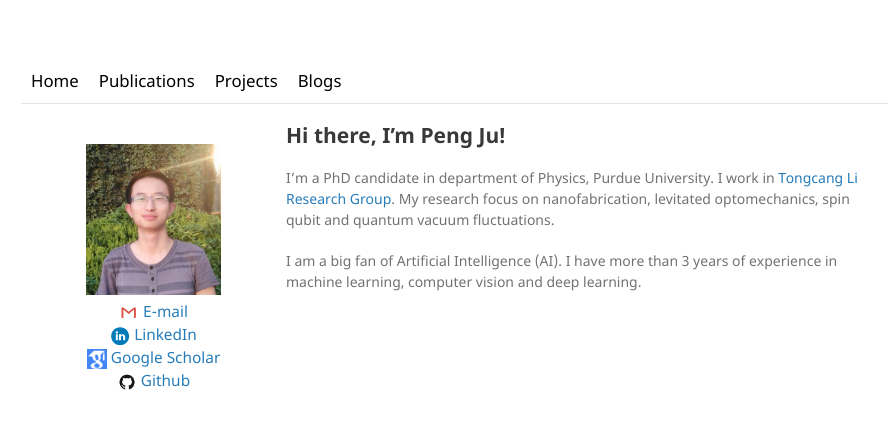
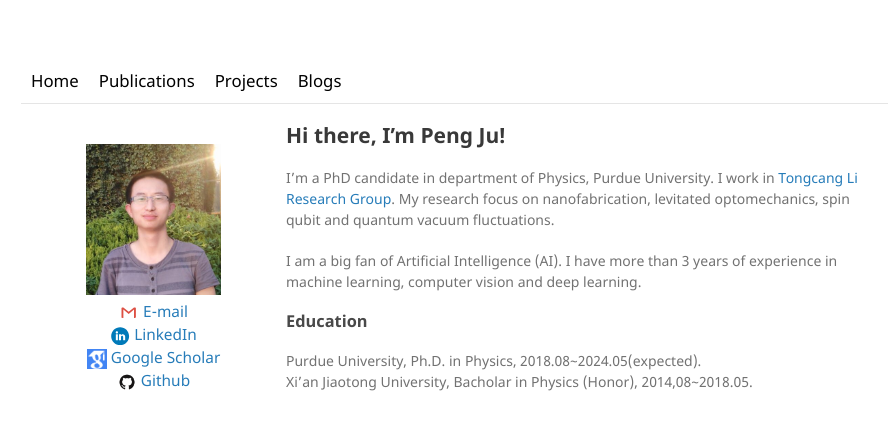
Before and after one commit to peng-ju/peng-ju.github.io, a Jekyll site: the page built from index.md, in a window 1280 px wide. Shown: the top 430 px of the page, without its empty margins (119-1007 px from the left). Built offline with Jekyll 4.4.1, drawn with Linux system fonts in a browser that asks for light colours.

Commit message:
Update index.md

```diff
--- a/index.md
+++ b/index.md
@@ -7,3 +7,8 @@ title: Peng Ju
 I'm a PhD candidate in department of Physics, Purdue University. I work in [Tongcang Li Research Group](https://sites.google.com/site/litongcang/Home). My research focus on nanofabrication, levitated optomechanics, spin qubit and quantum vacuum fluctuations.
 
 I am a big fan of Artificial Intelligence (AI). I have more than 3 years of experience in machine learning, computer vision and deep learning.
+
+### Education
+
+Purdue University, Ph.D. in Physics, 2018.08~2024.05(expected). <br>
+Xi'an Jiaotong University, Bacholar in Physics (Honor), 2014,08~2018.05. <br>
```
